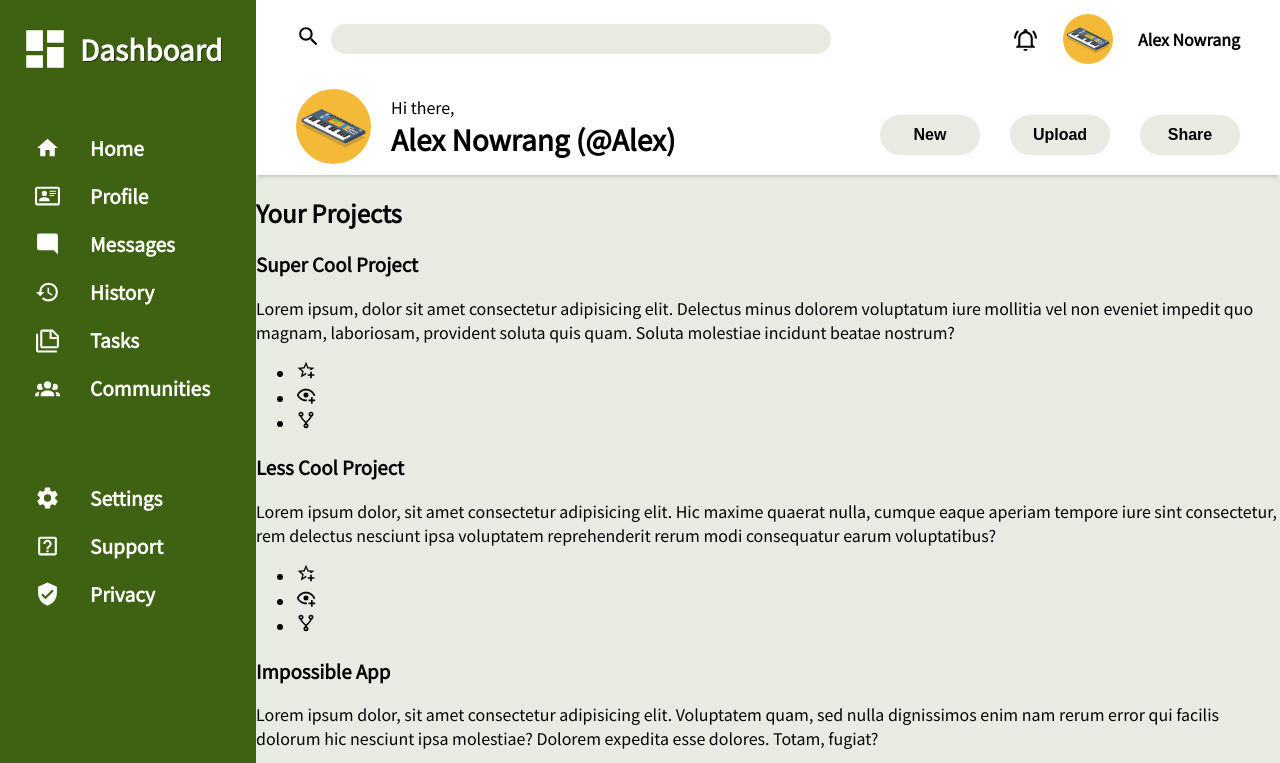
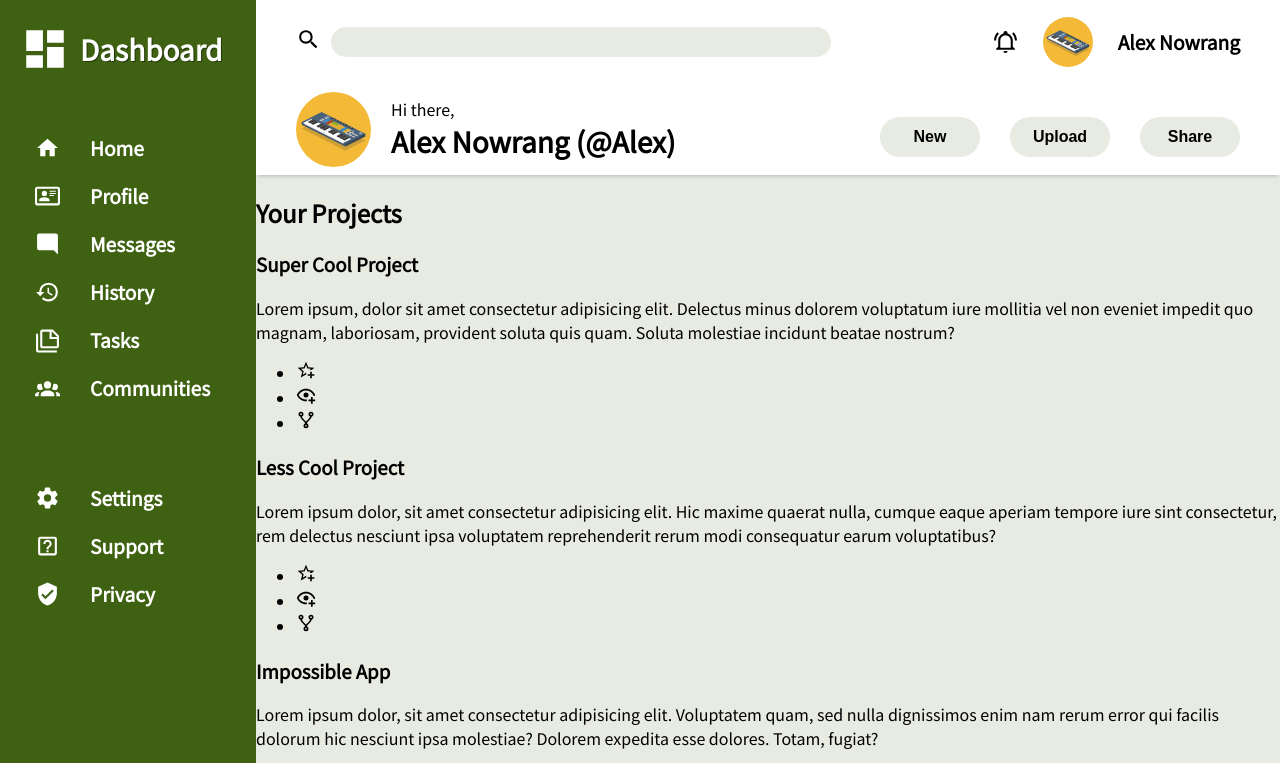
Before and after one commit to Developing-Alex/Admin-Dashboard, a plain HTML site: page index.html in a window 1280 px wide. Shown: the top 763 px of the page. Drawn offline with Linux system fonts and the light colour scheme.

Commit message:
Increase font-size of .notification p element

```diff
--- a/style.css
+++ b/style.css
@@ -65,6 +65,10 @@ body {
   justify-content: flex-end;
   align-items: center;
   gap: 25px;
+}
+
+.notification p {
+  font-size: 1.2rem;
   font-weight: bold;
 }
 
```
